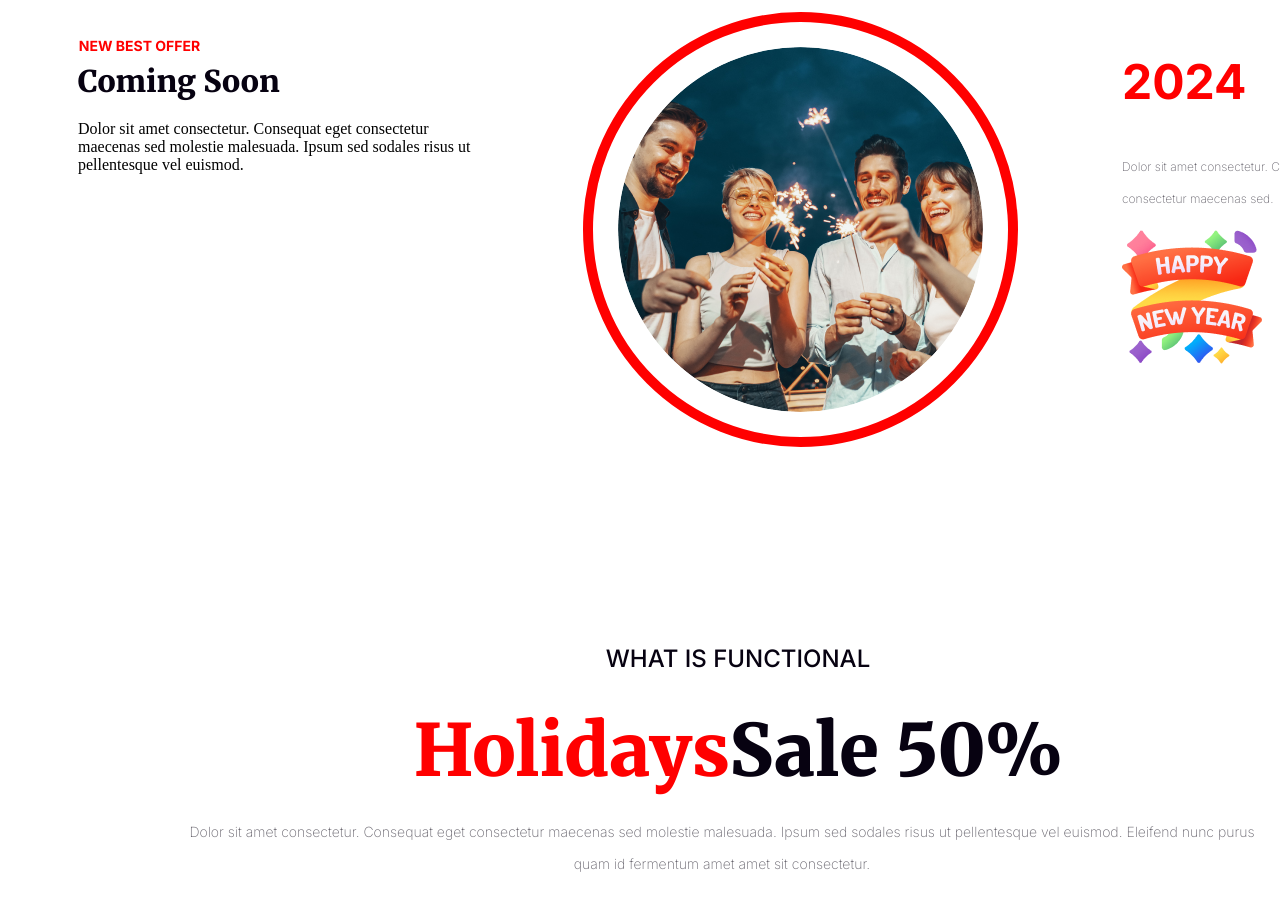
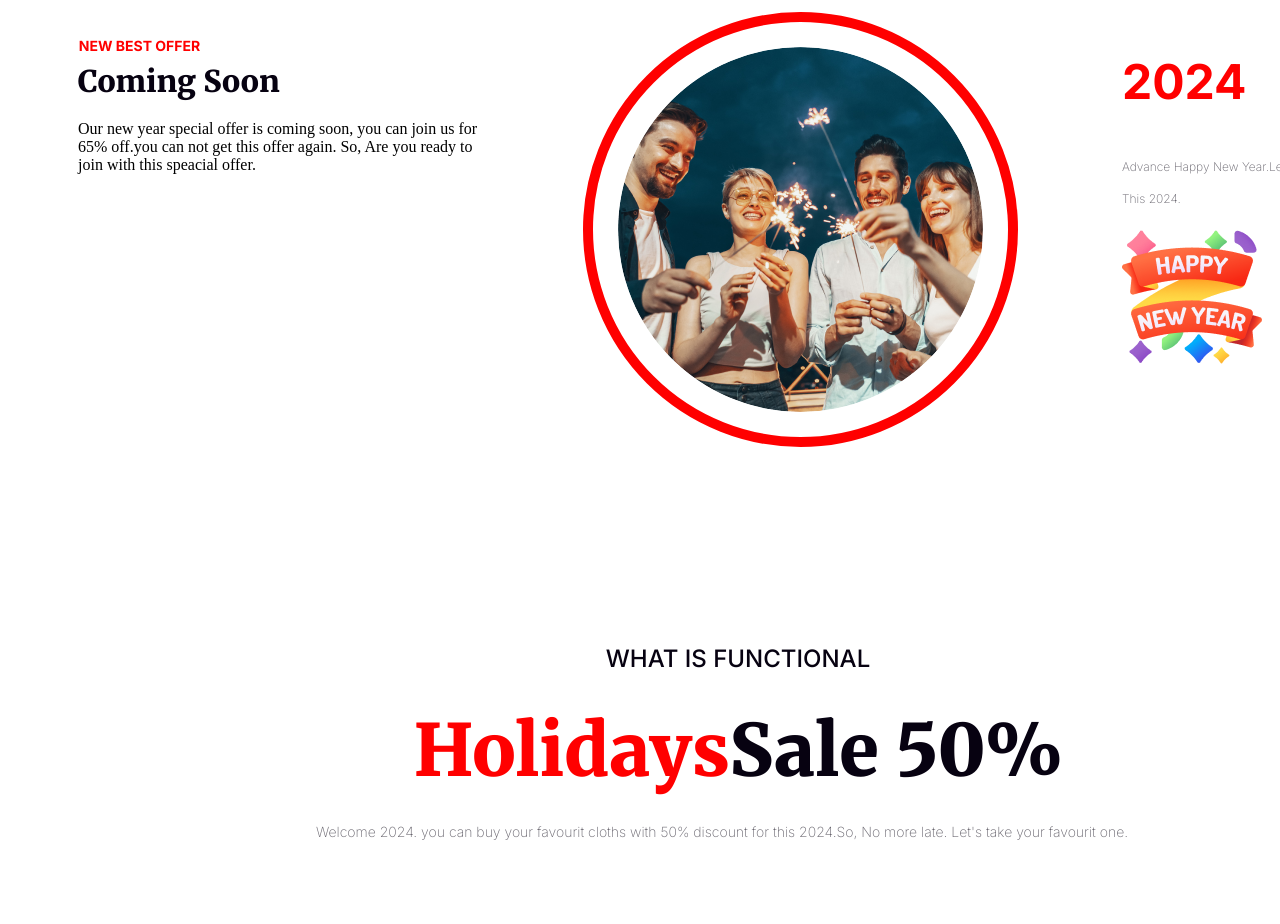
Before and after one commit to mr9asif/batch9-Assignment-1, a plain HTML site: page index.html in a window 1280 px wide. Shown: the part 2580-3504 px from the top of the page. Drawn offline with Linux system fonts and the light colour scheme.

Commit message:
added ful assignment

```diff
--- a/index.html
+++ b/index.html
@@ -36,7 +36,7 @@
         </div>
          <div class="third-div">
             <h1 class="third-wlc">Welcome to midnight party</h1>
-            <p class="third-wlc2">Dolor sit amet consectetur. Consequat eget consectetur maecenas sed molestie malesuada. Ipsum sed sodales risus ut pellentesque vel euismod. </p>
+            <p class="third-wlc2">If you want join our midnight party and dance with us, you can join , it will be a greate time for you,you will enjoy it .Let's Join with Us</p>
             <h6 class="third-wlc3">Join Now</h6>
             <img class="year-img"src="./Resources/Group 70.png" alt="">
 
@@ -52,14 +52,14 @@
            <section class="sec-1">
             <h4 class="five-wlc">NEW BEST OFFER</h4>
                 <h2 class="five-wlc2">Coming Soon</h2>
-                <p class="five-wlc3">Dolor sit amet consectetur. Consequat eget consectetur maecenas sed molestie malesuada. Ipsum sed sodales risus ut pellentesque vel euismod.</p>
+                <p class="five-wlc3">Our new year special offer is coming soon, you can join us for 65% off.you can not get this offer again. So, Are you ready to join with this speacial offer.</p>
            </section>
                 <section class="sec-2">
                     <img src="./Resources/Ellipse 1.png" alt="" class="img-2">
                 </section>
                 <section class="sec-3">
                     <h1 class="hh-1">2024</h1>
-                    <p class="para-22">Dolor sit amet consectetur. Consequat eget consectetur maecenas sed.</p>
+                    <p class="para-22">Advance Happy New Year.Let's make speacial This 2024. </p>
                     <img src="./Resources/Group 96.png" alt="" class="new-img">
                 </section>
             </div>
@@ -67,7 +67,7 @@
                 <section class="sec-six">
                     <h4 class="hh-3">WHAT IS FUNCTIONAL</h4>
                 <h1 class="title-h1"><span class="holi">Holidays</span><span class="sale">Sale 50%</span></h1>
-                <p class="para-6">Dolor sit amet consectetur. Consequat eget consectetur maecenas sed molestie malesuada. Ipsum sed sodales risus ut pellentesque vel euismod. Eleifend nunc purus quam id fermentum amet amet sit consectetur.</p>
+                <p class="para-6">Welcome 2024. you can buy your favourit cloths with 50% discount for this 2024.So, No more late. Let's take your favourit one.</p>
                 </section>
                 <!-- <img src="./Resources/Group 75.png" alt="" class="img-6-six"> -->
                 <section class="sec-2-six">
@@ -84,7 +84,7 @@
                 <section class="sec-7-1">
                     <h4 class="title1-7">THE BEST GIFTS</h4>
                     <h2 class="title2-7">Our Awesome Portfolio</h2>
-                    <p class="para-7">Dolor sit amet consectetur. Consequat eget consectetur maecenas sed molestie malesuada. Ipsum sed sodales risus ut pellentesque vel euismod.</p>
+                    <p class="para-7">Visit our awesome portfolio. choose your favourite one and make feel happy to yourself</p>
                 </section>
                 <section class="sec-7-2">
                     <img src="./Resources/Rectangle 3.png" alt="" class="img-7-1">
@@ -98,7 +98,7 @@
                <div class="eight-div">
                 <img src="./Resources/email 1.svg" alt="" class="img-8">
                 <h2 class="title-8-1">Subscribe Newsletter</h2>
-                <p class="para-8">Dolor sit amet consectetur. Consequat eget consectetur maecenas sed molestie malesuada. Ipsum sed sodales risus ut pellentesque vel euismod.</p>
+                <p class="para-8">Write your @gmail and Subscribe our Newsletter.So that , You can easily know our update.</p>
                 <form action="">
                     <input type="text" name="" id="" placeholder="user@gmail.com">
                     <input type="submit" name="" id="" value="Subscribe">
--- a/style/style.css
+++ b/style/style.css
@@ -17,8 +17,8 @@
    background-blend-mode: darken;
    /* background-size: cover; */
    border-radius: 16px;
-background: linear-gradient(180deg, #070211 0%);
-
+   background: linear-gradient(180deg, #070211 0%);
+   /* margin-top: o px; */
 
 
 }
```
